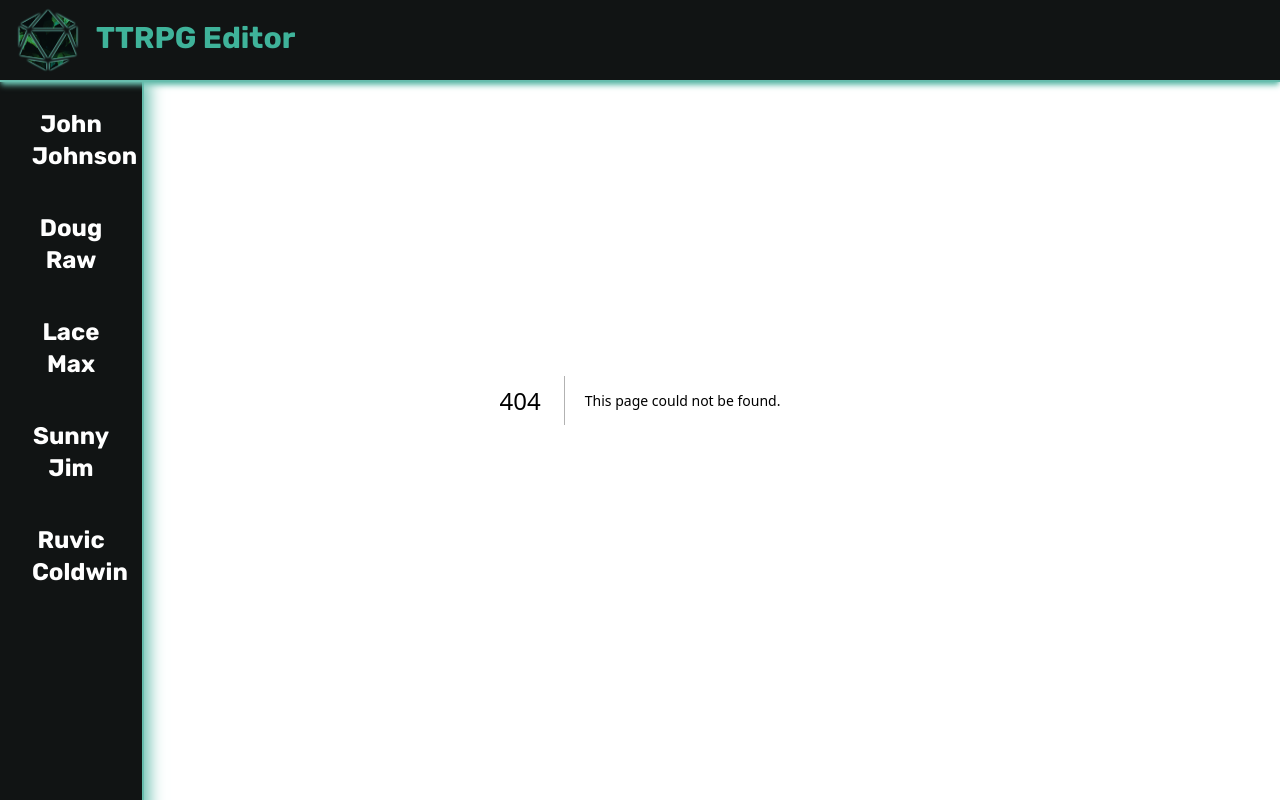
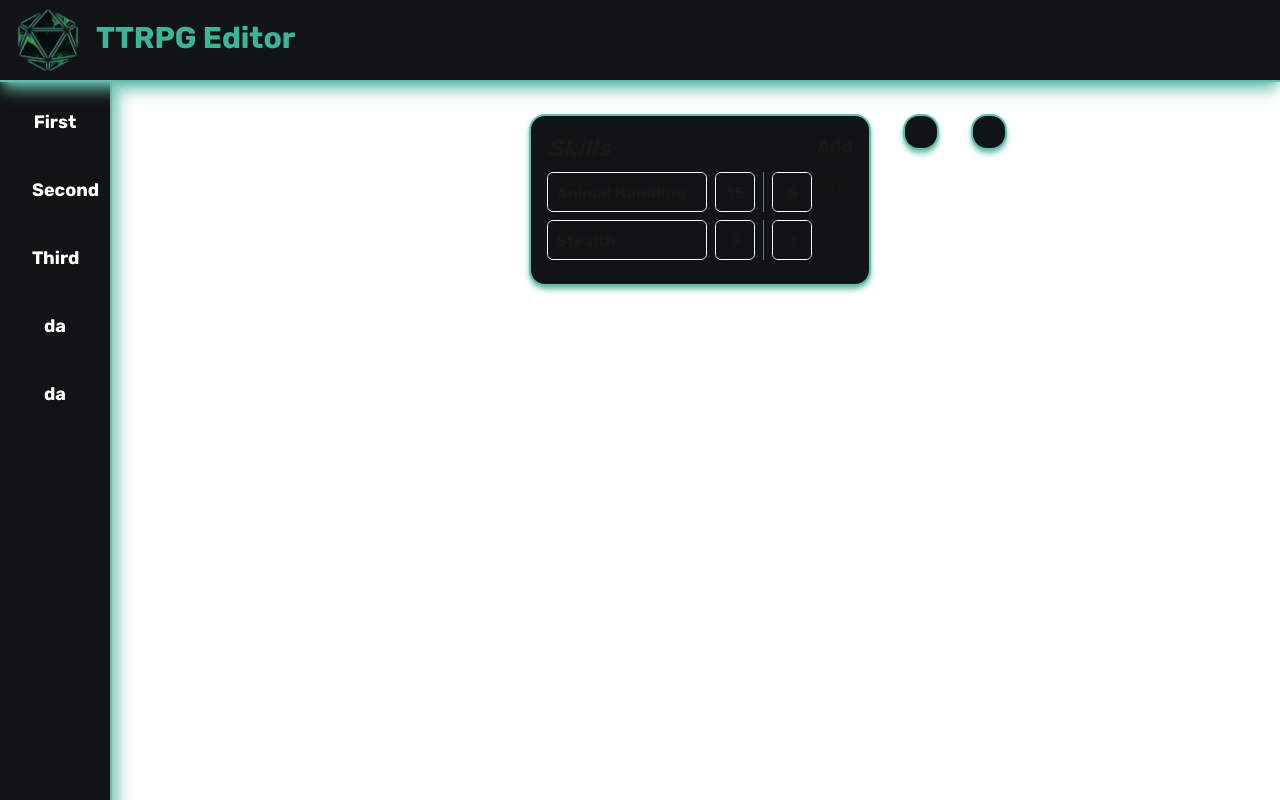
Before and after one commit to DejanBancevic/ttrpg, a Next.js app: page /home in a window 1280 px wide. Before the commit this address had no page. Built offline with nearby package versions, Linux system fonts and the light colour scheme.

Commit message:
home page css in the making

```diff
--- /dev/null
+++ b/app/components/LayoutWrapper/LayoutWrapper.tsx
@@ -0,0 +1,37 @@
+"use client";
+
+import React, { useState } from "react";
+import Navbar from "../Navbar/Navbar";
+import Sidebar from "../Sidebar/Sidebar";
+
+const LayoutWrapper = ({children}:{children: React.ReactNode}) => {
+
+    const [sidebarMove, useSidebarMove] = useState(false);
+
+    return (
+        <div>
+            <Navbar />
+            <div className='flex h-max'>
+                <div>
+                    <Sidebar
+                        sidebarMove={sidebarMove}
+                        sidebarExpanded={() => useSidebarMove(true)}
+                        sidebarReduce={() => useSidebarMove(false)}
+                    />
+
+                </div>
+                <div className="flex-1">
+                     {sidebarMove && (
+                        <div
+                            className={` fixed inset-x-48 w-full h-full bg-black bg-opacity-50 z-20 `}
+                            onClick={() => useSidebarMove(false)}
+                        />
+                    )}
+                    {children}
+                </div>
+            </div>
+        </div>
+    )
+}
+
+export default LayoutWrapper
--- a/app/components/Navbar/Navbar.css
+++ b/app/components/Navbar/Navbar.css
@@ -1,5 +1,5 @@
 nav {
     z-index: 1000;
     @apply w-full fixed top-0 left-0 md:static md:fixed font-bold text-2xl bg-primary
-     flex items-center justify-between border-b-2 border-sec shadow-md shadow-sec
+     flex items-center justify-between border-b-2 border-sec shadow-lg shadow-sec
 }
--- a/app/components/Navbar/Navbar.tsx
+++ b/app/components/Navbar/Navbar.tsx
@@ -14,7 +14,7 @@
                     <img src={logo.src} alt="" className="mr-2 w-10 h-10 md:w-16 md:h-16" />
                 </Link>
                 <div className="md:flex pb-1 md:gap-4">
-                    <h1 className="text-title text-lg md:text-3xl">TTRPG Editor</h1>
+                    <h1 className="text-ctext text-lg md:text-3xl">TTRPG Editor</h1>
                 </div>
             </div>
         </nav>
--- a/app/components/Sidebar/Sidebar.css
+++ b/app/components/Sidebar/Sidebar.css
@@ -6,9 +6,20 @@
     z-index: 10;
 
     @apply h-full block pt-2 md:px-6 top-14 bg-primary md:top-20 bottom-0
-    w-14 shadow-xl left-0 flex-row flex-nowrap md:w-36 border-r-2;
+    w-14 shadow-xl left-0 flex-row flex-nowrap md:w-28 border-r-2 transition-all duration-300;
 
     box-shadow: 5px 0 15px rgba(103,189,173,1);
+
+}
+
+.sidebarExp {
+    z-index: 10;
+
+    @apply h-full block pt-2 md:px-6 top-14 bg-primary md:top-20 bottom-0
+    w-14 shadow-xl left-0 flex-row flex-nowrap md:w-44 border-r-2 transition-all duration-300;
+
+    box-shadow: 5px 0 15px rgba(103, 189, 173, 1);
+
 }
 
 .sidebarContent {
@@ -16,7 +27,7 @@
 }
 
 .sidebarButton {
-    @apply md:p-2 md:ml-0 ml-1 md:text-2xl text-white rounded-lg  md:my-3 my-4 w-10 h-10 md:w-auto md:h-auto
+    @apply md:p-2 md:ml-0 ml-1 md:text-lg text-white rounded-lg  md:my-3 my-4 w-10 h-10 md:w-auto md:h-auto
 }
 
 .activeSidebarButton {
--- a/app/components/Sidebar/Sidebar.tsx
+++ b/app/components/Sidebar/Sidebar.tsx
@@ -2,17 +2,22 @@
 import "./Sidebar.css"
 
 
+type SidebarProps = {
+    sidebarMove: boolean;
+    sidebarExpanded: () => void;
+    sidebarReduce: () => void;
+}
 
-type Props = {};
 
-const Sidebar = (props: Props) => (
-    <nav className="sidebar">
+const Sidebar = ({ sidebarMove, sidebarExpanded, sidebarReduce }: SidebarProps) => (
+
+    <nav className={` ${sidebarMove ? "sidebarExp" : "sidebar"}`}>
         <div className="sidebarContent">
-            <button className="sidebarButton">John Johnson</button>
-            <button className="sidebarButton">Doug Raw</button>
-            <button className="sidebarButton">Lace Max</button>
-            <button className="sidebarButton">Sunny Jim</button>
-            <button className="sidebarButton">Ruvic Coldwin</button>
+            <button onMouseOver={sidebarExpanded} onMouseOut={sidebarReduce} className="sidebarButton">First</button>
+            <button onMouseOver={sidebarExpanded} onMouseOut={sidebarReduce} className="sidebarButton">Second</button>
+            <button onMouseOver={sidebarExpanded} onMouseOut={sidebarReduce} className="sidebarButton">Third</button>
+            <button onMouseOver={sidebarExpanded} onMouseOut={sidebarReduce} className="sidebarButton">da</button>
+            <button onMouseOver={sidebarExpanded} onMouseOut={sidebarReduce} className="sidebarButton">da</button>
         </div>
     </nav>
 );
--- /dev/null
+++ b/app/home/page.css
@@ -0,0 +1,14 @@
+
+
+.mainContainers{
+    @apply flex flex-col h-fit items-center bg-primary rounded-2xl shadow-lg p-4 mb-8 border-2 border-sec shadow-md shadow-sec
+}
+
+textarea:focus {
+    outline: none;
+    border: 2px solid rgb(63, 179, 154)
+}
+
+.card-textarea {
+    @apply bg-primary border border-white rounded-md p-2 mb-2 relative overflow-auto font-bold resize-none;
+}
--- /dev/null
+++ b/app/home/page.tsx
@@ -0,0 +1,100 @@
+import React from 'react';
+import './page.css';
+
+
+const Home = () => {
+  return (
+    <div className="flex-col py-6 px-6 md:ml-64 md:px-20 md:mt-[90px] ml-12 font-[family-name:var(--font-geist-sans)]">
+
+      {/*Other Info*/}
+      <div className='md:flex justify-between md:justify-center md:gap-8 '>
+
+        {/*Left Side */}
+        <div className='flex flex-col items-center'>
+
+          {/*Skills */}
+          <div className='mainContainers'>
+            <div className='flex flex-col'>
+              <div className='flex justify-between '>
+                <h1 className='text-2xl font-bold italic mb-2'>Skills</h1>
+                <h1 className='text-lg font-bold  mb-2'>Add</h1>
+              </div>
+
+              <div className='flex flex-col'>
+
+                {/*Skill Instance */}
+                <div className='flex'>
+                  <textarea
+                    value={"Animal Handling"}
+                    spellCheck={false}
+                    className="card-textarea w-40 h-10 justify-start"
+                  />
+                  <textarea
+                    value={"15"}
+                    spellCheck={false}
+                    className="card-textarea w-10 h-10 text-center ml-2"
+                  />
+
+                  <div className='border-l border-gray-500 ml-2 h-10'></div>
+
+                  <textarea
+                    value={"6"}
+                    spellCheck={false}
+                    className="card-textarea w-10 h-10 text-center ml-2"
+                  />
+
+                  Trash
+                </div>
+
+                <div className='flex'>
+                  <textarea
+                    value={"Stealth"}
+                    spellCheck={false}
+                    className="card-textarea w-40 h-10 justify-start"
+                  />
+                  <textarea
+                    value={"3"}
+                    spellCheck={false}
+                    className="card-textarea w-10 h-10 text-center ml-2"
+                  />
+
+                  <div className='border-l border-gray-500 ml-2 h-10'></div>
+
+                  <textarea
+                    value={"1"}
+                    spellCheck={false}
+                    className="card-textarea w-10 h-10 text-center ml-2"
+                  />
+                </div>
+              </div>
+
+            </div>
+
+          </div>
+
+        </div>
+
+        {/*Middle Side */}
+        <div className='flex flex-col items-center'>
+
+          {/*First Info Block */}
+          <div className='mainContainers'>
+          </div>
+
+        </div>
+
+        {/*Right Side */}
+        <div className='flex flex-col items-center'>
+
+          {/*First Info Block */}
+          <div className='mainContainers'>
+          </div>
+
+        </div>
+
+      </div>
+    </div>
+  )
+}
+
+export default Home
--- a/app/layout.tsx
+++ b/app/layout.tsx
@@ -7,6 +7,7 @@
 import Sidebar from "./components/Sidebar/Sidebar";
 
 import { ReactNode } from "react";
+import LayoutWrapper from "./components/LayoutWrapper/LayoutWrapper";
 
 const rubik = Rubik({ subsets: ["latin"] });  // Loading the font which we first imported
 
@@ -20,18 +21,8 @@
   return (
     <html lang="en">
       <body className={rubik.className}>
-        {<Navbar />}
-        <div className='flex h-max'>
-          <div>
-            <Sidebar />
-          </div>
-          <div className="flex-1">
-            {children}
-          </div>
-        </div>
+        <LayoutWrapper>{children}</LayoutWrapper>
       </body>
     </html>
   );
-
-
 }
--- a/app/page.tsx
+++ b/app/page.tsx
@@ -1,16 +1,11 @@
-
+import { redirect } from "next/navigation";
+import Home from "./home/page";
 
 
 const Landing = async () => {
 
   return (
-    <div className="grid grid-rows-[20px_1fr_20px] items-center justify-items-center min-h-screen p-8 pb-20 gap-16 sm:p-20 font-[family-name:var(--font-geist-sans)]">
-      <main className="flex flex-col gap-8 row-start-2 items-center sm:items-start">
-        <div>
-          YO, we on tonight boya
-        </div>
-      </main>
-    </div>
+    <Home />
   );
 }
 
--- a/tailwind.config.ts
+++ b/tailwind.config.ts
@@ -9,9 +9,9 @@
   theme: {
     extend: {
       colors: {
-        primary: '#111414',  // black
-        'sec': '#67bdad',   // cyan
-        'title': '#3FB39A',
+        primary: '#111414',  // black container background
+        'sec': '#67bdad',   // cyan borders
+        'ctext': '#3FB39A',  // cyan text
         'back': '#E6BAA3',
         'back2': '#F3D6C9',
         'back3': '#f5c6ae',
```
